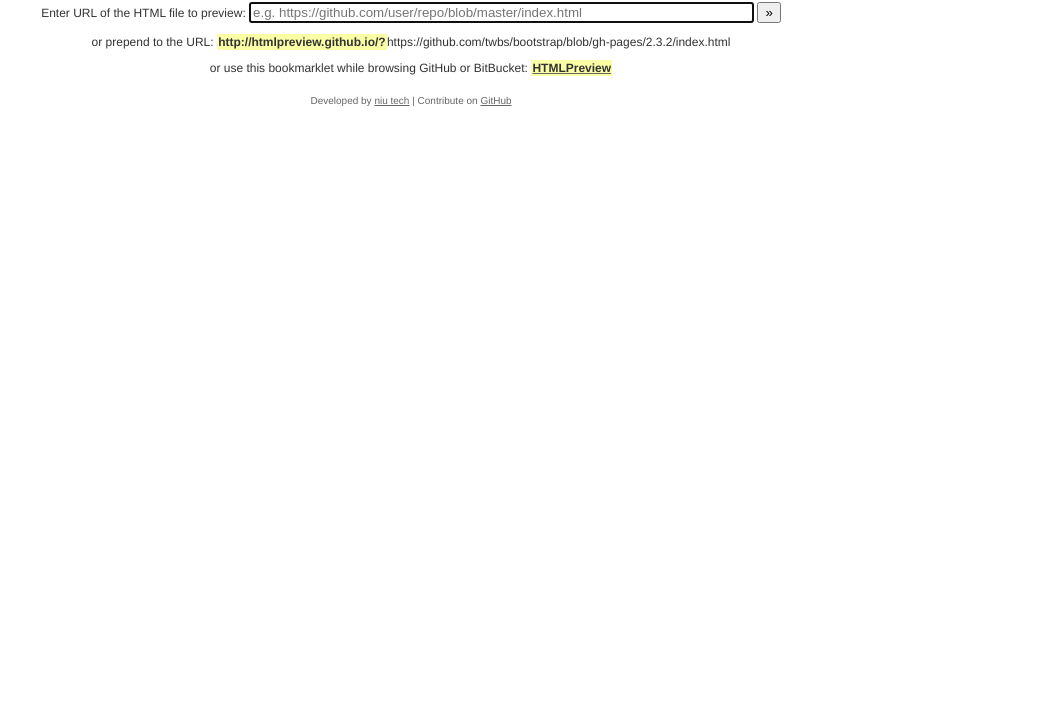
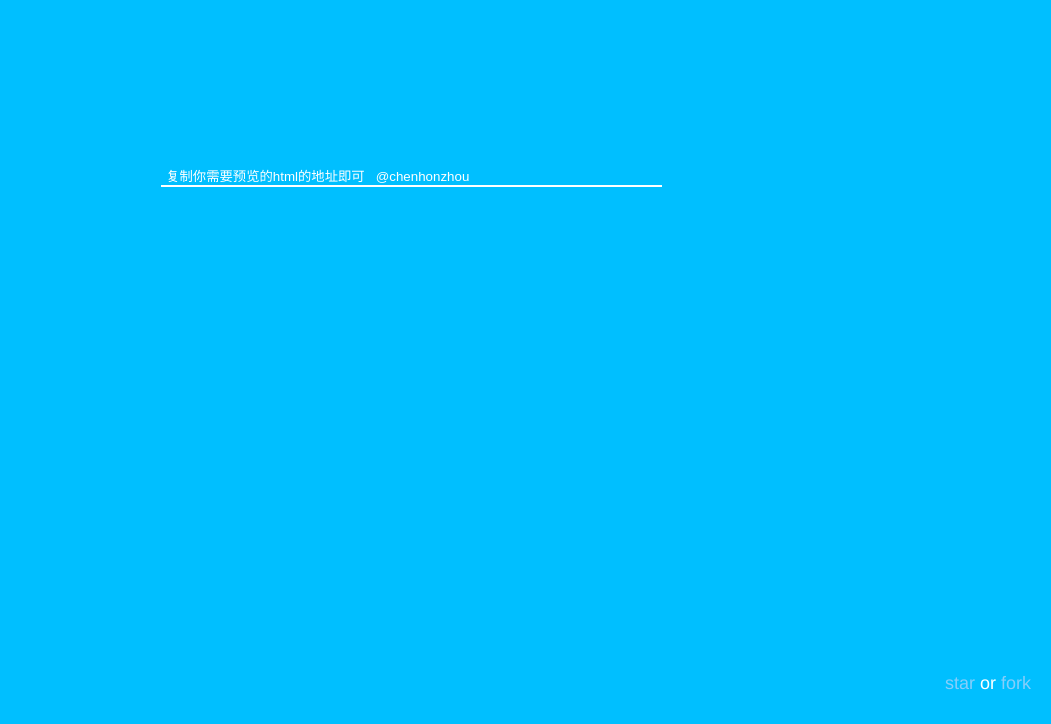
Before and after one commit to Vincentwangccf/Html-Preview, a plain HTML site: page index.html in a window 1280 px wide. Shown: the part 76-800 px from the top of the page, without its empty margins (229-1280 px from the left). Drawn offline with Linux system fonts and the light colour scheme.

Commit message:
yes :+1:

```diff
--- a/index.html
+++ b/index.html
@@ -2,42 +2,114 @@
 <html>
 <head>
 	<meta charset="utf-8">
-	<title>GitHub &amp; BitBucket HTML Preview</title>
+	<title>Github&Html</title>
+	<link rel="icon" href="favicon.ico">
 	<style>
 	body {
+		background: DeepSkyBlue;
 		font: 12px 'Helvetica Neue', Helvetica, Arial, freesans, clean, sans-serif;
-		color: #333;
+		color: #fff;
+		overflow: hidden;
 	}
-	h1 {
-		font-size: 20px;
-	}
-	a {
-		color: #666;
-	}
+	/*兼容*/
+	::-webkit-input-placeholder { color:#fff; }
+	::-moz-placeholder { color:#fff; } /* firefox 19+ */
+	:-ms-input-placeholder { color:#fff; } /* ie */
+	input:-moz-placeholder { color:#fff; }
 	form {
-		padding: 20px;
+		padding: 150px 0;
 		text-align: center;
 	}
-	strong {
-		color: #333;
-		background-color: #FAFFA6;
-		padding: 0.1em;
+	input{
+		-webkit-appearance: none;
+		-moz-appearance: none;
+		-o-appearance: none;
+		appearance: none;
+		/*浏览器默认添加背景*/
 	}
-	#footer {
-		margin: 20px 0;
-		font-size: 10px;
-		color: #666;
+	/*默认的填充之后的背景颜色*/
+	input[type="url"]{
+		margin-top: 60px;
+		background: none;
+		border: none;
+		border-bottom: 2px solid #fff;
+		padding-top: 15px;
+		outline: none;
+		color:#fff;
+		animation: in ease-in 1s 1;
+		transition: all 1s;
 	}
+	@keyframes in {
+		0%{margin-top: 0;opacity: 0;}
+		100%{margin-top: 60px;opacity:1;}
+	}
+	/*三角形开始*/
+		.arrow_box {
+			display:inline-block;
+			position: relative;
+			width: 120px;
+			height: 40px;
+			background: rgb(4, 133, 157);
+			border-radius: 5px;
+			box-shadow: 1px 1px 5px #333;
+			line-height: 40px;
+			font-family: "微软雅黑";
+			opacity: 0;
+			animation: arrow ease-in 8s 1 3s;
+		}
+		@keyframes arrow {
+				0%{opacity: .5;}
+				50%{opacity: 1;}
+				100%{opacity: 0;}
+		}
+		.arrow_box:after {
+			top: 100%;
+			left: 50%;
+			border: solid transparent;
+			content: " ";
+			height: 0;
+			width: 0;
+			position: absolute;
+			pointer-events: none;
+			border-color: rgba(100, 213, 157, 0);
+			border-top-color: rgb(1, 86, 102);
+			border-width: 15px;
+			margin-left: -15px;
+		}
+		a{
+			text-decoration: none;
+			color: 		#87CEFA;
+		}
+		a:hover{
+			color: #fff;
+			transition: all ease-in 500ms;
+		}
+
+		.bootom{
+			position: absolute;
+			bottom: 30px;
+			right: 20px;
+			font-size: 18px;
+			animation: b 1s ease-in  1;
+		}
+		@keyframes b {
+			0%{bottom: -80px;}
+			100%{bottom: 30px;}
+		}
 	</style>
 </head>
 <body>
 	<form id="previewform" action="">
-		<h1>GitHub &amp; BitBucket HTML Preview</h1>
-		<p>Enter URL of the HTML file to preview: <input type="url" id="file" value="" placeholder="e.g. https://github.com/user/repo/blob/master/index.html" size="60" autofocus> <input type="submit" value="&raquo;"></p>
-		<p>or prepend to the URL: <strong>http://htmlpreview.github.io/?</strong>https://github.com/twbs/bootstrap/blob/gh-pages/2.3.2/index.html</p>
-		<p>or use this bookmarklet while browsing GitHub or BitBucket: <a href="javascript:void('http://htmlpreview.github.io/'==window.location?alert('Drag me to your bookmarks bar!'):window.location='http://htmlpreview.github.io/?'+window.location)"><strong>HTMLPreview</strong></a></p>
-		<p id="footer">Developed by <a href="https://github.com/niutech">niu tech</a> | Contribute on <a href="https://github.com/htmlpreview/htmlpreview.github.com">GitHub</a></p>
+		<p>
+			<input type="url" id="file" size="60"  placeholder=" 复制你需要预览的html的地址即可 &nbsp; @chenhonzhou">
+		</p>
 	</form>
+
+	<div class="bootom">
+		<a href="http://github.com/chenhonzhou/htmlpreview" target="_blank">star</a>
+		or
+		<a href="http://github.com/chenhonzhou/htmlpreview" target="_blank">fork</a>
+	</div>
 	<script src="/htmlpreview.min.js"></script>
 	<script>HTMLPreview.init();</script>
 </body>
```
Also changed, not shown: favicon.ico (added), 1 other file.
